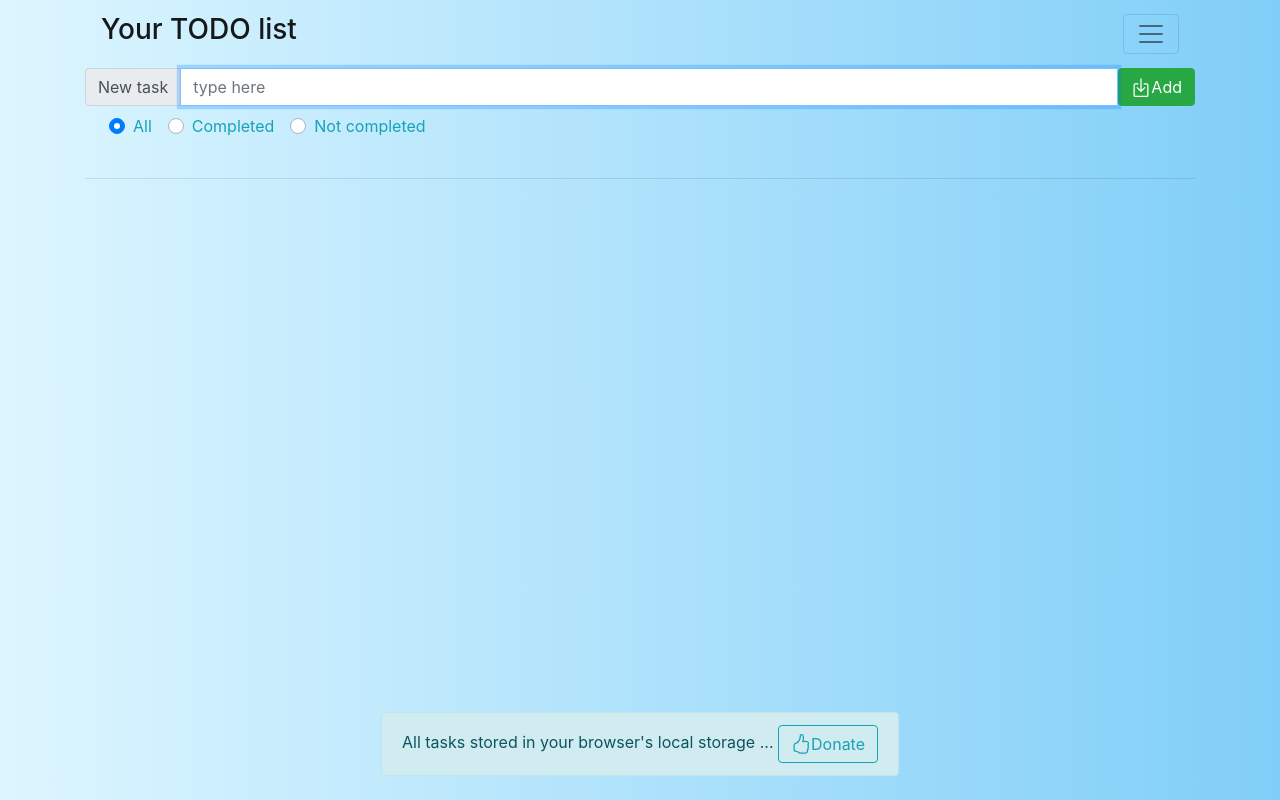
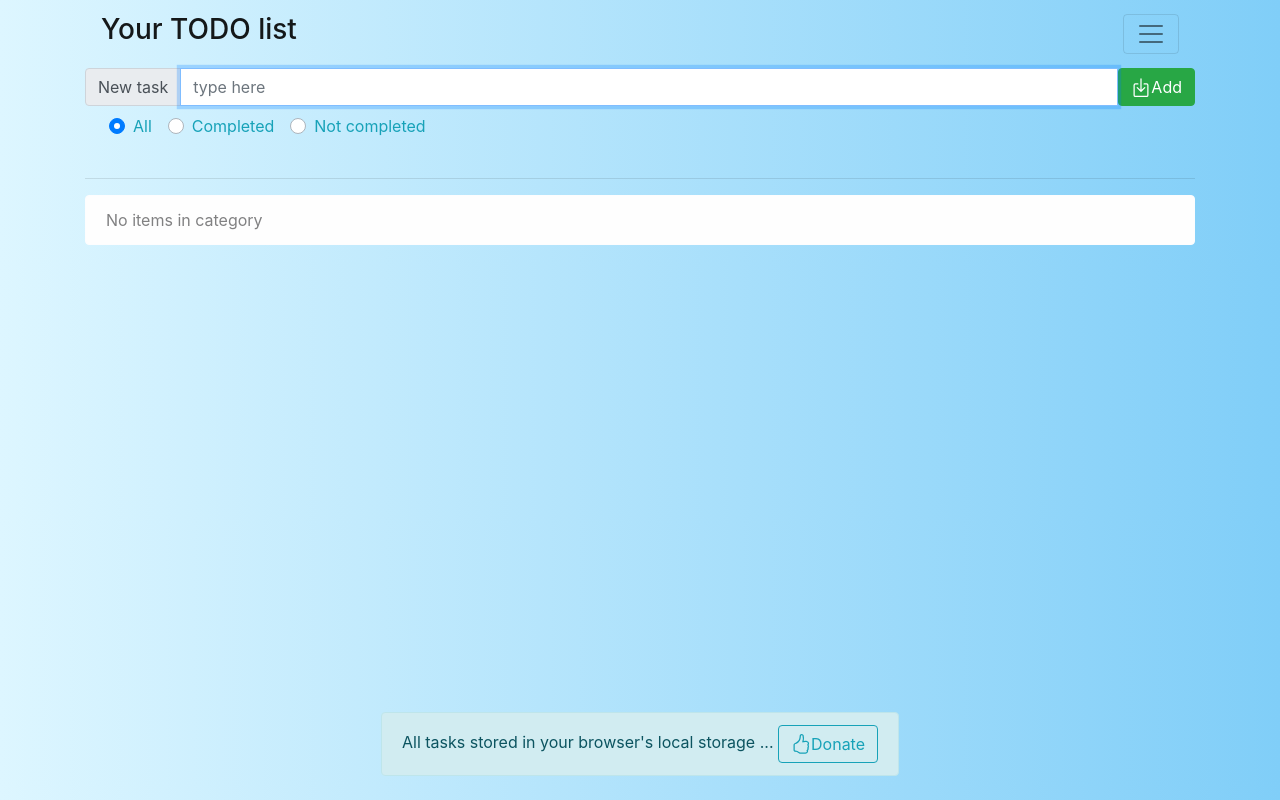
Before and after one commit to Yaltaphil/first-vue, a Vue app: page / in a window 1280 px wide. Built offline with nearby package versions, Linux system fonts and the light colour scheme.

Commit message:
fix: v-else element

```diff
--- a/src/App.vue
+++ b/src/App.vue
@@ -40,14 +40,12 @@
 
     <todolist
       v-bind:todos="displayTasks"
-      v-if="displayTasks.length"
       v-on:edit-todo-item="editTodoItem"
       v-on:remove-todo-item="removeTodoItem"
       v-on:toggle-todo-item="toggleTodoItem"
+      v-if="displayTasks.length"
     />
-    <b-alert fade show="true" v-else variant="info"
-      >No items in category</b-alert
-    >
+    <b-alert v-else fade show variant="light">No items in category</b-alert>
 
     <b-modal
       id="edit-modal"
```
